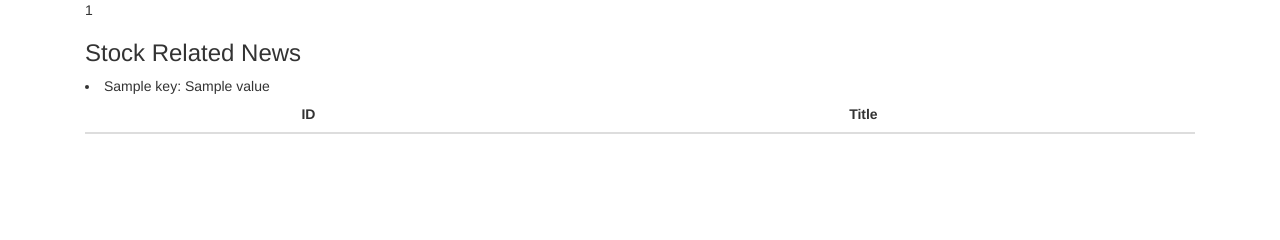
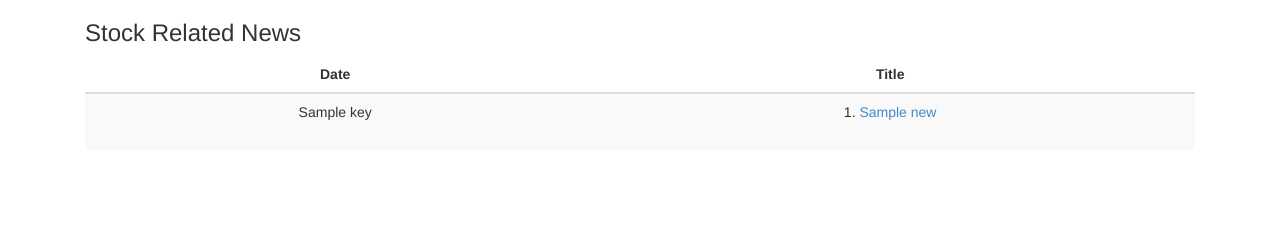
Before and after one commit to anis016/News-Grouping, a Django app: template src/bdm/www/templates/stock-news.html in a window 1280 px wide. Shown: the part 490-730 px from the top of the page. Run offline with Django 3.2, Linux system fonts and the light colour scheme; the template is opened without the code that fills it: most values are stand-ins (such as "Sample title", 1, 10 or a date in 2020); lists and menus that the app fills with data are empty; some libraries are stand-ins or nearby versions.

Commit message:
Adding logics for stock title handler

```diff
--- a/src/bdm/www/templates/stock-news.html
+++ b/src/bdm/www/templates/stock-news.html
@@ -155,22 +155,29 @@
             </div>
           </div>
 
-        {{ grouped_news.size }}
-        {% if grouped_news.size %}
+        {% if grouped_news|length > 0 %}
           <div class="row">
           	<div class="col-sm-12" >
               <h3 style="margin-bottom:10px;">Stock Related News</h3>
                 <table class="table table-striped">
                   <thead>
                     <tr>
-                      <th style="text-align:center;">ID</th>
+                      <th style="text-align:center;">Date</th>
                       <th style="text-align:center;">Title</th>
                     </tr>
                   </thead>
                   <tbody>
-                  {% for key, value in grouped_news.items %}
+                  {% for key, value in grouped_news %}
                       <tr>
-                        <li> {{ key }}: {{ value }}</li>
+                        <td style="text-align:center;">{{ key }}</td>
+                        <td style="text-align:center;">
+
+                          {% for news in value %}
+                              {{ forloop.counter }}. <a href="/bdm/detail?obj={{ news|mongo_id }}">{{ news.cleaned_title }}</a>
+                              <br/><br/>
+                          {% endfor %}
+
+                        </td>
                       </tr>
                   {% endfor %}
                   </tbody>
```
Also changed, not shown: src/bdm/www/bdm/views.py (+20 -10 lines).
